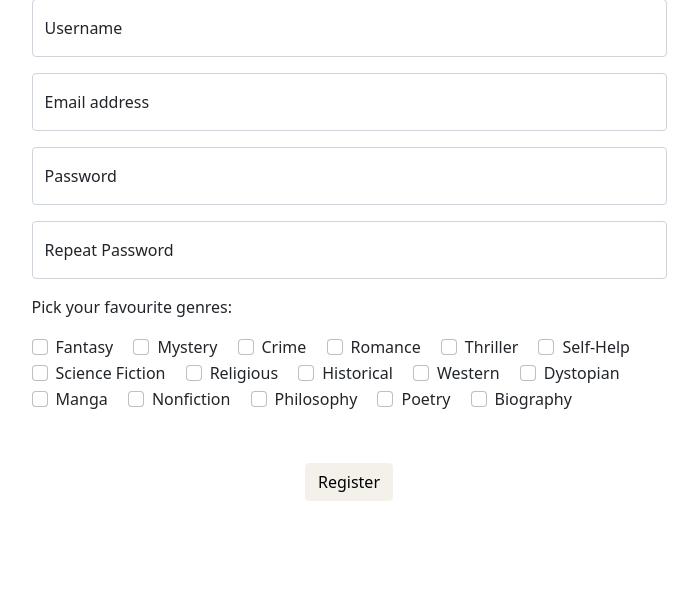
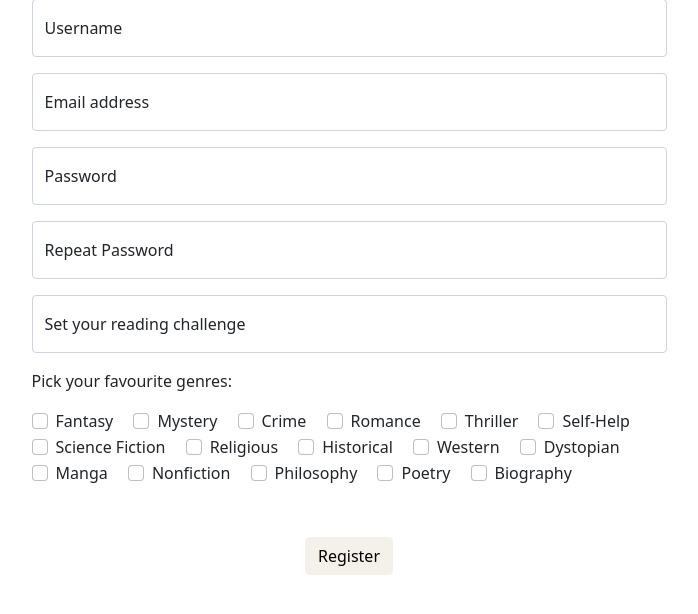
Before and after one commit to Cica-Maca/GoodBooks, a Django app: page /Books/register in a window 1280 px wide. Shown: the part 107-721 px from the top of the page, without its empty margins (296-994 px from the left). Run offline with Django 4.2, Linux system fonts and the light colour scheme; some libraries are stand-ins or nearby versions.

Commit message:
Users can now select custom reading challenge

```diff
--- a/Reading/Books/templates/Books/register.html
+++ b/Reading/Books/templates/Books/register.html
@@ -5,20 +5,24 @@
     <form action="{% url 'register' %}" method="POST" style="margin-top: 50px;">
         {% csrf_token %}
         <div class="form-floating mb-3">
-          <input type="text" class="form-control field" name="username" placeholder="JohnDoe">
+          <input type="text" class="form-control field" name="username" placeholder="JohnDoe" required>
           <label for="floatingInput" class="field">Username</label>
       </div>
         <div class="form-floating mb-3">
-            <input type="email" class="form-control field" name="email" placeholder="name@example.com">
+            <input type="email" class="form-control field" name="email" placeholder="name@example.com" required>
             <label for="floatingInput" class="field">Email address</label>
         </div>
         <div class="form-floating mb-3">
-            <input type="password" class="form-control field" name="password" placeholder="Password">
+            <input type="password" class="form-control field" name="password" placeholder="Password" required>
             <label for="floatingPassword" class="field">Password</label>
         </div>
         <div class="form-floating mb-3">
-            <input type="password" class="form-control field" name="password-repeat" placeholder="Password">
+            <input type="password" class="form-control field" name="password-repeat" placeholder="Password" required>
             <label for="floatingPassword" class="field">Repeat Password</label>
+        </div>
+        <div class="form-floating mb-3">
+          <input type="number" class="form-control field" name="reading-challenge" placeholder="20">
+          <label for="floatingInput" class="field">Set your reading challenge</label>
         </div>
         <label class="field mb-3">Pick your favourite genres: </label>
         <div class="genres">
--- a/Reading/Books/views.py
+++ b/Reading/Books/views.py
@@ -31,6 +31,9 @@ def register(request):
         email = request.POST["email"]
         genres = request.POST.getlist("genres")
         confirm = request.POST["password-repeat"]
+        challenge = request.POST["reading-challenge"]
+        if not challenge:
+            challenge = 10
         if not (username and password and email and genres and confirm):
             return render(request, "Books/register.html", {
                 "error": "Invalid inputs."
@@ -44,7 +47,7 @@ def register(request):
                 "error": "Passwords do not match!"
             })
         try:
-            user = User.objects.create_user(username, email, password, genres=genres)
+            user = User.objects.create_user(username, email, password, genres=genres, reading_challenge=challenge)
             user.save()
         except IntegrityError:
             return render(request, "Books/register.html", {
```
